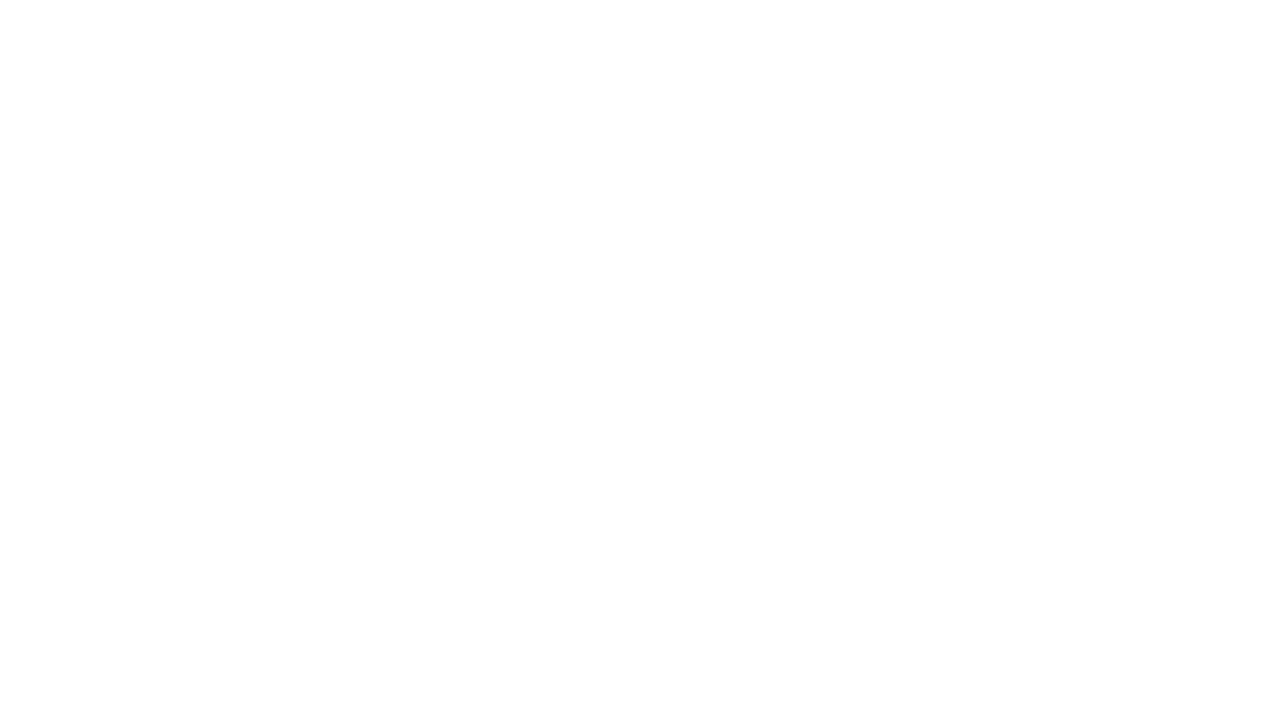
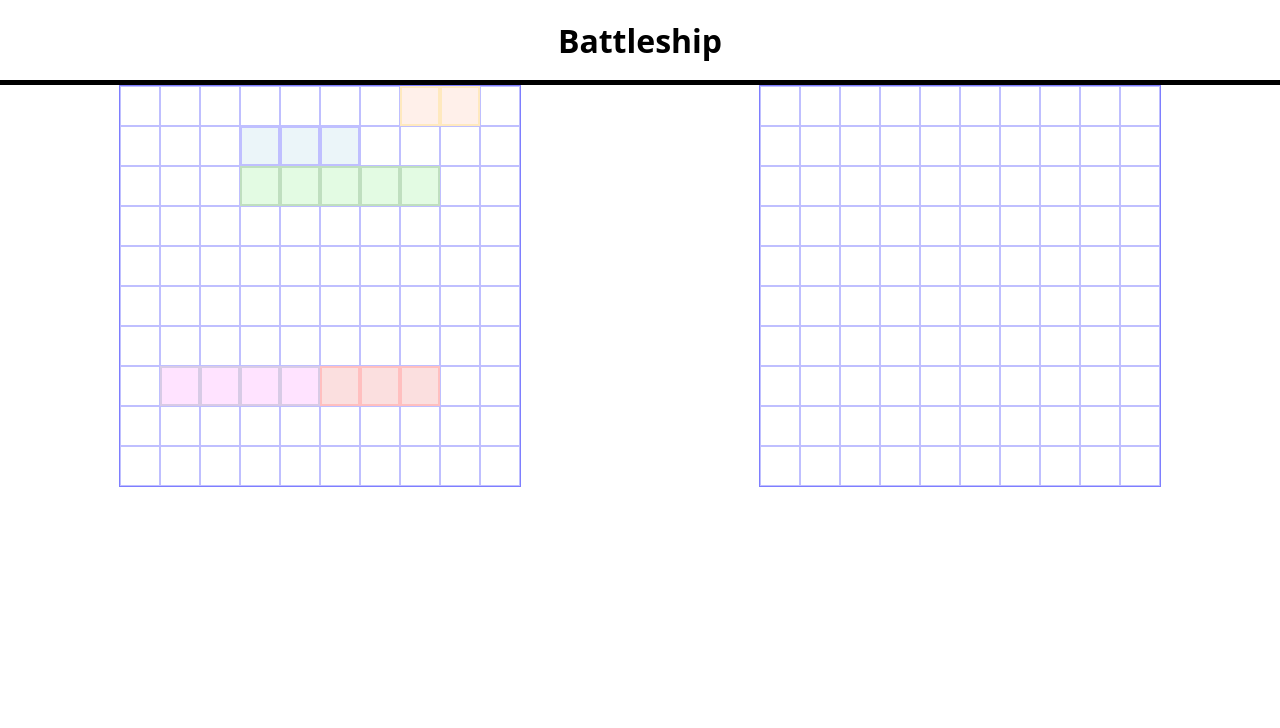
Before and after one commit to iRpro16/battleship, a website built with webpack: page src/template.html in a window 1280 px wide. Built offline with nearby package versions, Linux system fonts and the light colour scheme.

Commit message:
render board UI

```diff
--- a/src/components/gameboard.js
+++ b/src/components/gameboard.js
@@ -1,4 +1,5 @@
 import Ship from "./ship";
+import generateCoordinates from "../utils/randomCoords";
 
 function Gameboard() {
     // create 10 x 10 board filled with 0s
@@ -57,24 +58,37 @@ function Gameboard() {
         // coordinates
         let [x, y] = start;
 
+        // possible postions
+        let possiblePositions = [];
+
         // distance
         let distance = ship.length - 1;
 
-        // place ship
+        // push coordinates
         for (let i = 0; i <= distance; i++) {
             // new vars
             let newX = orientation === 'horizontal' ? x : x + i;
             let newY = orientation === 'horizontal' ? y + i : y;
 
-            // if on board and is not occupied
-            if (onBoard([newX, newY]) && isEmpty([newX, newY])) {
-                board[newX][newY] = ship.name;
-            } else {
-                return 'cannot place ship here';
+            possiblePositions.push([newX, newY]);
+        }
+
+        // check if values are true
+        if(possiblePositions.every(isTrue)) {
+            // check each coordinate
+            for (const coordinate of possiblePositions) {
+                board[coordinate[0]][coordinate[1]] = ship.name;
             }
+            return true;
         }
+        return false;
     }
 
+    // callback function to check if true
+    const isTrue = (coordinate) => {
+        if (onBoard(coordinate) && isEmpty(coordinate)) return true;
+        return false;
+    }
      // create ships
      function createShips () {
         // ships array
@@ -92,6 +106,31 @@ function Gameboard() {
 
         // return array of ships
         return ships;
+    }
+
+    // initialize random ship positions
+    const initShips = () => {
+        // clear board first
+        clearBoard();
+
+        // orientations
+        let orientations = ['horizontal', 'vertical'];
+
+        // for each ship
+        ships.forEach((ship) => {
+            let placed = false;
+
+            while(!placed) {
+                // get random coordinates
+                let start = generateCoordinates(10);
+
+                // choose random orientation
+                let index = Math.floor(Math.random() * 2);
+
+                // attempt to place ship
+                placed = placeShip(ship, start, orientations[index]);
+            }
+        })
     }
 
     // shinks sunk
@@ -119,15 +158,24 @@ function Gameboard() {
         return ships.find((ship) => ship.name === shipName);
     }
 
+    // clear board
+    const clearBoard = () => {
+        for (let i = 0; i < board.length; i++) {
+            for (let j = 0; j < board[i].length; j++) {
+                board[i][j] = 0;
+            }
+        }
+    }
+
     return {
         board,
         ships,
         placeShip,
         receiveAttack,
         shipsSunk,
-        createShips
+        createShips,
+        initShips
     }
 }
 
-module.exports = Gameboard;
 export default Gameboard;
--- a/src/components/player.js
+++ b/src/components/player.js
@@ -1,6 +1,6 @@
 import Gameboard from "./gameboard";
 
-function Player() {
+function Player(currentPlayer) {
     // each instance gets their own gameboard
     let gameboard = Gameboard();
 
@@ -9,12 +9,18 @@ function Player() {
         enemyBoard.receiveAttack(coordinates, enemyBoard.ships);
     }
 
+    // initialize player ships
+    const initPlayerShips = () => {
+        gameboard.initShips();
+    }
+
     return {
         gameboard,
+        currentPlayer: currentPlayer,
         board: gameboard.board,
-        launchAttack
+        launchAttack,
+        initPlayerShips
     }
 }
 
-module.exports = Player;
-export { Player };
+export default Player;
--- a/src/components/ship.js
+++ b/src/components/ship.js
@@ -37,5 +37,4 @@ function Ship(length, name) {
     }
 }
 
-module.exports = Ship;
 export default Ship;
--- a/src/index.js
+++ b/src/index.js
@@ -1 +1,33 @@
 import "./styles.css"
+import Gameboard  from "./components/gameboard";
+import renderHeader from "./ui/header";
+import renderBoard from "./ui/renderBoard";
+import Player from "./components/player";
+
+const loadPage = (function () {
+    // player and enemy vars
+    let player = Player("player");
+    let enemy = Player("enemy");
+
+    // init and display
+    const initPlayerShips = () => {
+        player.initPlayerShips();
+        enemy.initPlayerShips();
+    }
+
+    // render page
+    const renderPage = () => {
+        renderHeader.createHeader();
+        // both players
+        renderBoard.appendBoards(player);
+        renderBoard.appendBoards(enemy);
+    }
+
+    return {
+        initPlayerShips,
+        renderPage
+    }
+})();
+
+loadPage.initPlayerShips()
+loadPage.renderPage();
--- a/src/styles.css
+++ b/src/styles.css
@@ -0,0 +1,73 @@
+/* body */
+body {
+    display: flex;
+    flex-direction: column;
+    padding: 0;
+    margin: 0;
+    height: 100vh;
+    font-family: system-ui, -apple-system, BlinkMacSystemFont, 'Segoe UI', Roboto, Oxygen, Ubuntu, Cantarell, 'Open Sans', 'Helvetica Neue', sans-serif;
+}
+
+/* header */
+.header {
+    display: flex;
+    justify-content: center;
+    align-items: center;
+    width: 100%;
+    height: 10%;
+    border-bottom: 5px solid black;
+}
+
+.header-title {
+    padding: 0;
+    margin: 0;
+}
+
+/* content */
+.content {
+    display: flex;
+    justify-content: center;
+    width: 100%;
+    height: 80%;
+}
+
+.central-div {
+    display: flex;
+    justify-content: space-around;
+    height: 90%;
+    width: clamp(600px, 100%, 1300px);
+}
+
+.board {
+    display: grid;
+    height: 400px;
+    width: 400px;
+    border: 1px solid blue;
+    opacity: 0.5;
+}
+
+/* ships */
+.carrier {
+    background-color: lightgreen;
+    border: 2px solid green;
+}
+
+.submarine {
+    background-color: lightblue;
+    border: 2px solid blue;
+}
+
+.cruiser {
+    background-color: lightcoral;
+    border: 2px solid red;
+}
+
+.battleship {
+    background-color: rgb(255, 144, 255);
+    border: 2px solid rebeccapurple;
+}
+
+.destroyer {
+    background-color: rgba(255, 160, 122, 0.616);
+    border: 2px solid orange;
+}
--- a/src/template.html
+++ b/src/template.html
@@ -6,6 +6,9 @@
     <title>Battleship</title>
 </head>
 <body>
-
+    <div class="header"></div>
+    <div class="content">
+        <div class="central-div"></div>
+    </div>
 </body>
 </html>
--- /dev/null
+++ b/src/ui/header.js
@@ -0,0 +1,20 @@
+const renderHeader = (function () {
+    // create header
+    const createHeader = () => {
+        // get header cont
+        const header = document.querySelector('.header')
+
+        // create title
+        const headerTitle = document.createElement('h1');
+        headerTitle.classList.add('header-title');
+        headerTitle.innerHTML = 'Battleship';
+
+        // append
+        header.append(headerTitle);
+    }
+
+    return { createHeader };
+})()
+
+
+export default renderHeader;
--- a/src/ui/renderBoard.js
+++ b/src/ui/renderBoard.js
@@ -0,0 +1,62 @@
+const renderBoard = (function () {
+    // load board
+    const createBoard = (player, boardObject) => {
+        // create board
+        const board = document.createElement("div");
+        board.classList.add("board");
+        board.classList.add(`${player.currentPlayer}`);
+        board.style.gridTemplateColumns = `repeat(${boardObject.length}, 1fr)`;
+        board.style.gridTemplateRows = `repeat(${boardObject.length}, 1fr)`;
+
+        // create items
+        for (let i = 0; i < boardObject.length; i++) {
+            for (let j = 0; j < boardObject[i].length; j++) {
+                // create item
+                let item = document.createElement('div');
+                item.style.border = '1px solid blue';
+                item.style.opacity = '0.5';
+
+                // if item is a string
+                if (typeof boardObject[i][j] === 'string' && player.currentPlayer === "player") {
+                    item.classList.add(boardObject[i][j]);
+                    item.style.border = "";
+                }
+
+                // make ships invisible
+                if (typeof boardObject[i][j] === 'string' && player.currentPlayer === "enemy") {
+                    item.classList.add(boardObject[i][j]);
+                    item.style.backgroundColor = "white";
+                }
+                // append
+                board.append(item);
+            }
+        }
+        return board;
+    }
+
+    // append both board to the central div
+    const appendBoards = (player) => {
+        // get central div
+        const centralDiv = document.querySelector('.central-div');
+
+        // get board
+        let playerGameBoard = createBoard(player, player.board);
+
+        // append
+        centralDiv.append(playerGameBoard);
+    }
+
+    const createSurrounding = () => {
+        // surrounding container
+        const surroundingContainer = document.createElement("div");
+        surroundingContainer.classList.add('surrounding-cont');
+        surroundingContainer.style.height = '600px';
+        surroundingContainer.style.weight = '600px';
+    }
+
+    return {
+        appendBoards
+    }
+})();
+
+export default renderBoard;
--- /dev/null
+++ b/src/utils/randomCoords.js
@@ -0,0 +1,10 @@
+function generateCoordinates(max) {
+    // start coordinates
+    let x = Math.floor(Math.random() * max);
+    let y = Math.floor(Math.random() * max);
+
+    // return start coordinates
+    return [x, y];
+}
+
+export default generateCoordinates;
```
